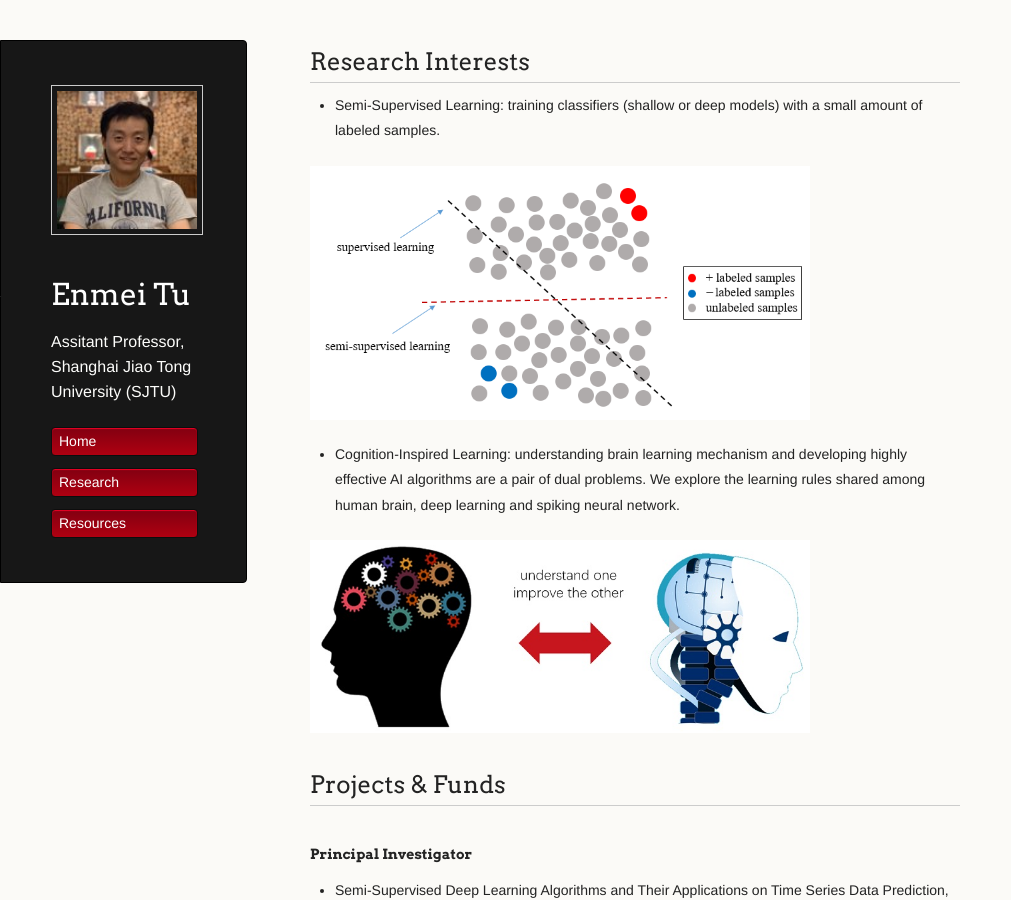
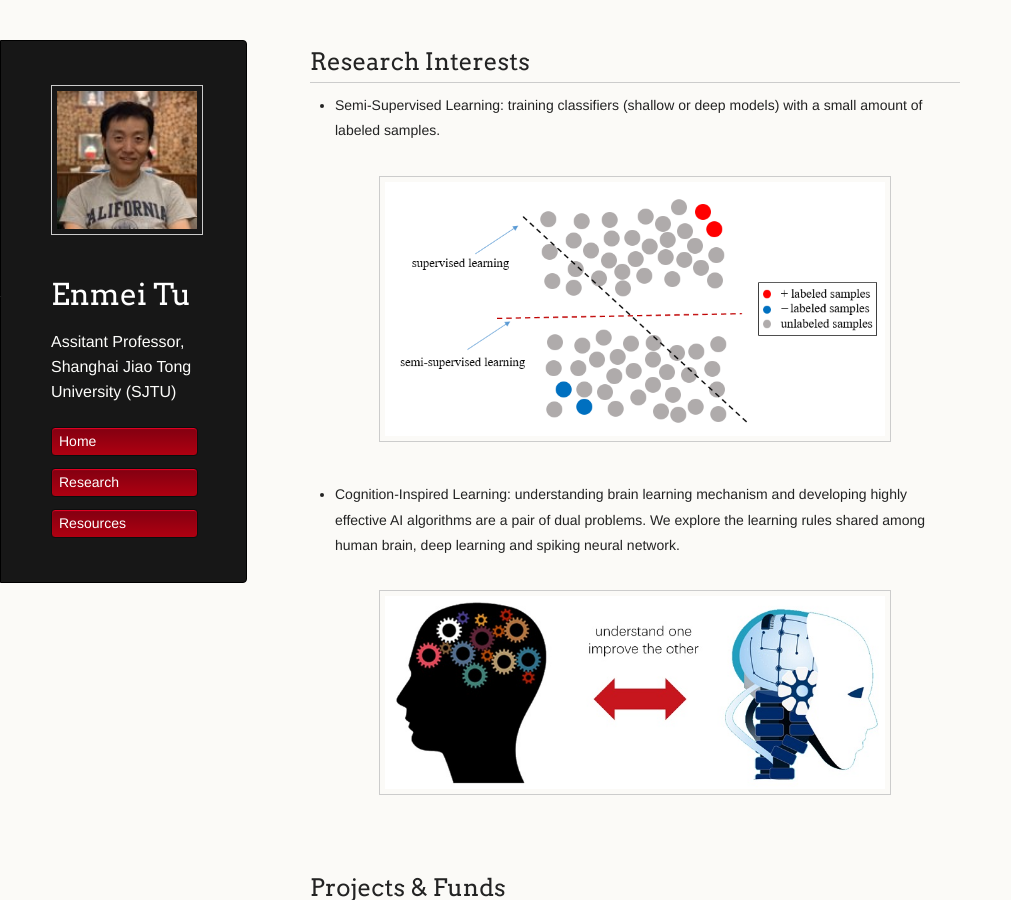
Before and after one commit to hellotem/enmeitu.github.io, a Jekyll site: the page built from research/index.md, in a window 1280 px wide and 900 px high. Shown: the whole window, without its empty margins (0-1011 px from the left). Built offline with Jekyll 4.4.1, drawn with Linux system fonts in a browser that asks for light colours; our own code applies the rules of GitHub Pages for plain Markdown files.

Commit message:
Update index.md

```diff
--- a/research/index.md
+++ b/research/index.md
@@ -2,11 +2,11 @@
 
 * Semi-Supervised Learning: training classifiers (shallow or deep models) with a small amount of labeled samples.
 
-<img src="ssl5.png" alt="Markdown Monster icon" align="center" width="500" />
+<div style="text-align:center"><img src="ssl5.png" alt="Markdown Monster icon" align="center" width="500" /></div>
 
 * Cognition-Inspired Learning: understanding brain learning mechanism and developing highly effective AI algorithms are a pair of dual problems. We explore the learning rules shared among human brain, deep learning and spiking neural network.
 
-<img src="BIAI2.jpg" alt="Markdown Monster icon" align="center" width="500"/>
+<div style="text-align:center"><img src="BIAI2.jpg" alt="Markdown Monster icon" align="center" width="500"/></div>
 
 ## Projects & Funds
 #### Principal Investigator
```
